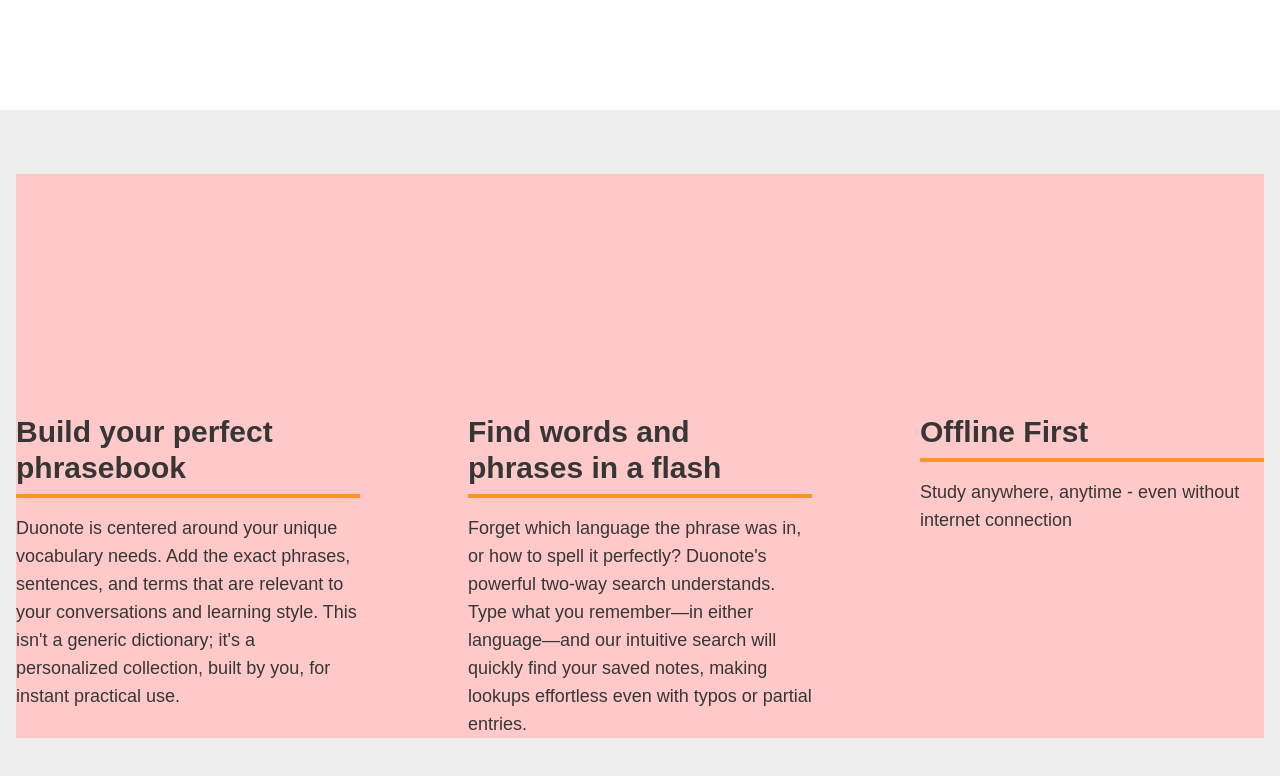
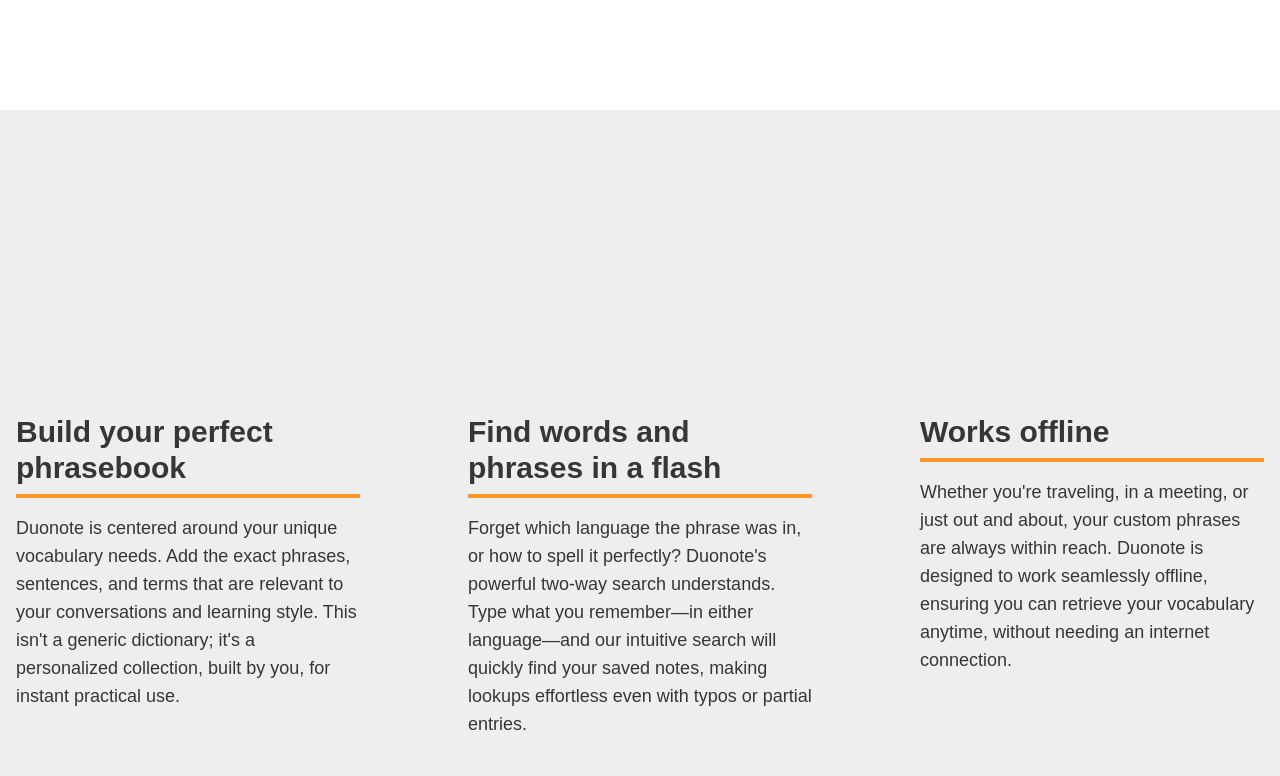
Before and after one commit to rokgfx/duonote-web, a Next.js app: page /en in a window 1280 px wide. Shown: the part 568-1344 px from the top of the page. Built offline with nearby package versions, Linux system fonts and the light colour scheme; no server answers; a web font is replaced by a local one.

Commit message:
feature 2 translations

```diff
--- a/src/app/[locale]/page.tsx
+++ b/src/app/[locale]/page.tsx
@@ -70,7 +70,7 @@
       <section className="mt-14 md:mt-28 bg-base-200 py-16 font-host-grotesk">
         <div className="container max-w-7xl mx-auto px-4 flex flex-col md:flex-row">
 
-          <div className="w-full md:w-1/3 flex flex-col bg-red-200 pr-18">
+          <div className="w-full md:w-1/3 flex flex-col pr-18">
             <div className="h-60 flex items-center justify-center">
 
             </div>
@@ -79,7 +79,7 @@
             <p className="mt-2 text-base-content text-lg">{t("features.bilingualDesc")}</p>
           </div>
 
-          <div className="w-full md:w-1/3 flex flex-col bg-red-200 pl-9 pr-9">
+          <div className="w-full md:w-1/3 flex flex-col pl-9 pr-9">
             <div className="h-60 flex items-center justify-center">
 
             </div>
@@ -88,7 +88,7 @@
             <p className="mt-2 text-base-content text-lg">{t("features.smartDesc")}</p>
           </div>
 
-          <div className="w-full md:w-1/3 flex flex-col bg-red-200 pl-18">
+          <div className="w-full md:w-1/3 flex flex-col pl-18">
             <div className="h-60 flex items-center justify-center">
 
             </div>
--- a/src/app/locales/de.json
+++ b/src/app/locales/de.json
@@ -8,8 +8,8 @@
     "features": {
       "bilingual": "Erstellen Sie Ihr perfektes Phrasenbuch",
       "bilingualDesc": "Duonote konzentriert sich auf Ihre einzigartigen Wortschatz-Bedürfnisse. Fügen Sie die exakten Phrasen, Sätze und Begriffe hinzu, die für Ihre Gespräche und Ihren Lernstil relevant sind. Das ist kein generisches Wörterbuch; es ist eine personalisierte Sammlung, von Ihnen erstellt, für sofortigen praktischen Gebrauch.",
-      "offline": "Offline Zuerst",
-      "offlineDesc": "Studieren Sie überall und jederzeit - auch ohne Internetverbindung",
+      "offline": "Funktioniert offline",
+      "offlineDesc": "Ob Sie reisen, in einem Meeting sind oder einfach unterwegs sind, Ihre benutzerdefinierten Phrasen sind immer in Reichweite. Duonote ist darauf ausgelegt, nahtlos offline zu funktionieren und stellt sicher, dass Sie Ihr Vokabular jederzeit abrufen können, ohne eine Internetverbindung zu benötigen.",
       "smart": "Wörter und Phrasen blitzschnell finden",
       "smartDesc": "Vergessen, in welcher Sprache die Phrase war oder wie man sie perfekt schreibt? Duonotes mächtige bidirektionale Suche versteht es. Tippen Sie ein, woran Sie sich erinnern—in beiden Sprachen—und unsere intuitive Suche findet schnell Ihre gespeicherten Notizen, macht Nachschlagen mühelos auch bei Tippfehlern oder unvollständigen Eingaben."
     },
--- a/src/app/locales/en.json
+++ b/src/app/locales/en.json
@@ -8,8 +8,8 @@
     "features": {
       "bilingual": "Build your perfect phrasebook",
       "bilingualDesc": "Duonote is centered around your unique vocabulary needs. Add the exact phrases, sentences, and terms that are relevant to your conversations and learning style. This isn't a generic dictionary; it's a personalized collection, built by you, for instant practical use.",
-      "offline": "Offline First",
-      "offlineDesc": "Study anywhere, anytime - even without internet connection",
+      "offline": "Works offline",
+      "offlineDesc": "Whether you're traveling, in a meeting, or just out and about, your custom phrases are always within reach. Duonote is designed to work seamlessly offline, ensuring you can retrieve your vocabulary anytime, without needing an internet connection.",
       "smart": "Find words and phrases in a flash",
       "smartDesc": "Forget which language the phrase was in, or how to spell it perfectly? Duonote's powerful two-way search understands. Type what you remember—in either language—and our intuitive search will quickly find your saved notes, making lookups effortless even with typos or partial entries."
     },
--- a/src/app/locales/es.json
+++ b/src/app/locales/es.json
@@ -8,8 +8,8 @@
     "features": {
       "bilingual": "Construye tu libro de frases perfecto",
       "bilingualDesc": "Duonote se centra en tus necesidades únicas de vocabulario. Agrega las frases, oraciones y términos exactos que son relevantes para tus conversaciones y estilo de aprendizaje. Esto no es un diccionario genérico; es una colección personalizada, construida por ti, para uso práctico instantáneo.",
-      "offline": "Offline Primero",
-      "offlineDesc": "Estudia en cualquier lugar, en cualquier momento, incluso sin conexión a internet",
+      "offline": "Funciona sin conexión",
+      "offlineDesc": "Ya sea que estés viajando, en una reunión o simplemente fuera de casa, tus frases personalizadas siempre están a tu alcance. Duonote está diseñado para funcionar sin problemas sin conexión, asegurando que puedas recuperar tu vocabulario en cualquier momento, sin necesidad de una conexión a internet.",
       "smart": "Encuentra palabras y frases al instante",
       "smartDesc": "¿Olvidaste en qué idioma estaba la frase, o cómo deletrearla perfectamente? La poderosa búsqueda bidireccional de Duonote lo entiende. Escribe lo que recuerdes—en cualquier idioma—y nuestra búsqueda intuitiva encontrará rápidamente tus notas guardadas, haciendo las consultas sin esfuerzo incluso con errores tipográficos o entradas parciales."
     },
--- a/src/app/locales/fr.json
+++ b/src/app/locales/fr.json
@@ -8,8 +8,8 @@
     "features": {
       "bilingual": "Construisez votre guide de conversation parfait",
       "bilingualDesc": "Duonote est centré sur vos besoins uniques de vocabulaire. Ajoutez les phrases, phrases et termes exacts qui sont pertinents pour vos conversations et votre style d'apprentissage. Ce n'est pas un dictionnaire générique ; c'est une collection personnalisée, construite par vous, pour un usage pratique instantané.",
-      "offline": "Hors Ligne d'Abord",
-      "offlineDesc": "Étudiez n'importe où, n'importe quand - même sans connexion internet",
+      "offline": "Fonctionne hors ligne",
+      "offlineDesc": "Que vous voyagiez, soyez en réunion ou simplement en déplacement, vos phrases personnalisées sont toujours à portée de main. Duonote est conçu pour fonctionner parfaitement hors ligne, garantissant que vous pouvez récupérer votre vocabulaire à tout moment, sans avoir besoin d'une connexion internet.",
       "smart": "Trouvez mots et phrases en un éclair",
       "smartDesc": "Oublié dans quelle langue était la phrase, ou comment l'épeler parfaitement ? La recherche bidirectionnelle puissante de Duonote comprend. Tapez ce dont vous vous souvenez—dans l'une ou l'autre langue—et notre recherche intuitive trouvera rapidement vos notes sauvegardées, rendant les consultations sans effort même avec des fautes de frappe ou des entrées partielles."
     },
--- a/src/app/locales/ja.json
+++ b/src/app/locales/ja.json
@@ -8,8 +8,8 @@
     "features": {
       "bilingual": "完璧なフレーズブックを作ろう",
       "bilingualDesc": "Duonoteは、あなた独自の語彙ニーズを中心に設計されています。あなたの会話や学習スタイルに関連する正確なフレーズ、文章、用語を追加してください。これは一般的な辞書ではありません。あなたが作り上げる、即座に実用できる個人的なコレクションです。",
-      "offline": "オフライン優先",
-      "offlineDesc": "インターネット接続なしでも、いつでもどこでも学習可能",
+      "offline": "オフラインで動作",
+      "offlineDesc": "旅行中でも、会議中でも、外出中でも、カスタムフレーズは常に手の届くところにあります。Duonoteはオフラインでシームレスに動作するよう設計されており、インターネット接続を必要とせずに、いつでも語彙を検索できることを保証します。",
       "smart": "瞬時に単語やフレーズを発見",
       "smartDesc": "どちらの言語だったか、正確な綴りを忘れてしまいましたか？Duonoteの強力な双方向検索が理解します。思い出せる部分を—どちらの言語でも—入力すれば、直感的な検索機能が保存されたノートを素早く見つけ出し、タイプミスや部分的な入力でも簡単に検索できます。"
     },
--- a/src/app/locales/ko.json
+++ b/src/app/locales/ko.json
@@ -8,8 +8,8 @@
     "features": {
       "bilingual": "완벽한 회화책 만들기",
       "bilingualDesc": "Duonote는 당신의 고유한 어휘 요구 사항을 중심으로 설계되었습니다. 당신의 대화와 학습 스타일에 관련된 정확한 구문, 문장, 용어를 추가하세요. 이것은 일반적인 사전이 아닙니다. 당신이 만든, 즉시 실용적으로 사용할 수 있는 개인화된 컴렉션입니다.",
-      "offline": "오프라인 우선",
-      "offlineDesc": "언제 어디서나 학습하세요 - 인터넷 연결 없이도 가능합니다",
+      "offline": "오프라인에서도 작동",
+      "offlineDesc": "여행 중이든, 회의 중이든, 외출 중이든, 맞춤형 문구는 항상 손 닿는 곳에 있습니다. Duonote는 오프라인에서 완벽하게 작동하도록 설계되어, 인터넷 연결 없이도 언제든지 어휘를 검색할 수 있습니다.",
       "smart": "단어와 구문을 번개처럼 찾기",
       "smartDesc": "어떤 언어였는지, 또는 완벽하게 철자를 쓰는 방법을 잊으셨나요? Duonote의 강력한 양방향 검색이 이해합니다. 기억나는 것을 입력하세요—어느 언어든—그러면 직관적인 검색이 저장된 노트를 빠르게 찾아내어, 오타나 부분적인 입력에도 쉽게 검색할 수 있습니다."
     },
--- a/src/app/locales/pt.json
+++ b/src/app/locales/pt.json
@@ -8,8 +8,8 @@
     "features": {
       "bilingual": "Construa seu guia de frases perfeito",
       "bilingualDesc": "Duonote é centrado em suas necessidades únicas de vocabulário. Adicione as frases, sentenças e termos exatos que são relevantes para suas conversações e estilo de aprendizagem. Isso não é um dicionário genérico; é uma coleção personalizada, construída por você, para uso prático instantâneo.",
-      "offline": "Offline em Primeiro Lugar",
-      "offlineDesc": "Estude em qualquer lugar, a qualquer hora - mesmo sem conexão com a internet",
+      "offline": "Funciona offline",
+      "offlineDesc": "Esteja você viajando, em uma reunião ou simplesmente fora de casa, suas frases personalizadas estão sempre ao seu alcance. Duonote é projetado para funcionar perfeitamente offline, garantindo que você possa recuperar seu vocabulário a qualquer momento, sem precisar de uma conexão com a internet.",
       "smart": "Encontre palavras e frases num piscar de olhos",
       "smartDesc": "Esqueceu em que idioma estava a frase, ou como soletrar perfeitamente? A busca bidirecional poderosa do Duonote entende. Digite o que você lembra—em qualquer idioma—e nossa busca intuitiva encontrará rapidamente suas notas salvas, tornando as consultas sem esforço mesmo com erros de digitação ou entradas parciais."
     },
--- a/src/app/locales/zh.json
+++ b/src/app/locales/zh.json
@@ -8,8 +8,8 @@
     "features": {
       "bilingual": "构建您的完美短语手册",
       "bilingualDesc": "Duonote 以您的独特词汇需求为中心。添加与您的对话和学习风格相关的确切短语、句子和术语。这不是一本通用字典；这是一个个性化的集合，由您构建，供即时实用使用。",
-      "offline": "离线优先",
-      "offlineDesc": "随时随地学习 - 即使没有互联网连接",
+      "offline": "离线可用",
+      "offlineDesc": "无论您是在旅行、开会还是外出，您的自定义短语都始终触手可及。Duonote 设计为无缝离线工作，确保您可以随时检索词汇，无需互联网连接。",
       "smart": "瞬间找到单词和短语",
       "smartDesc": "忘记短语是哪种语言，或如何完美拼写？Duonote 强大的双向搜索理解您的需求。输入您记得的内容——任何一种语言——我们直观的搜索将快速找到您保存的笔记，即使有拼写错误或部分输入也能轻松查找。"
     },
```
